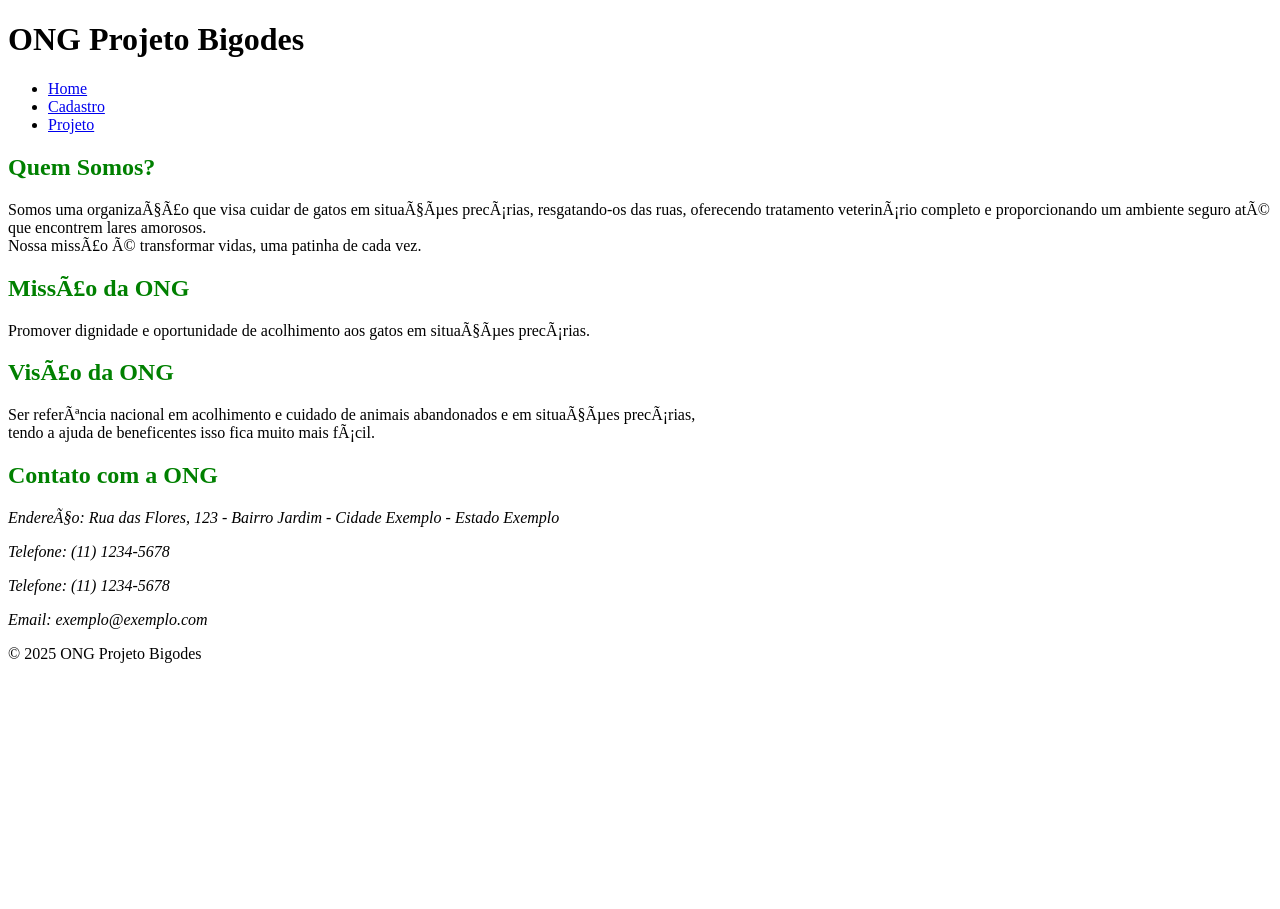
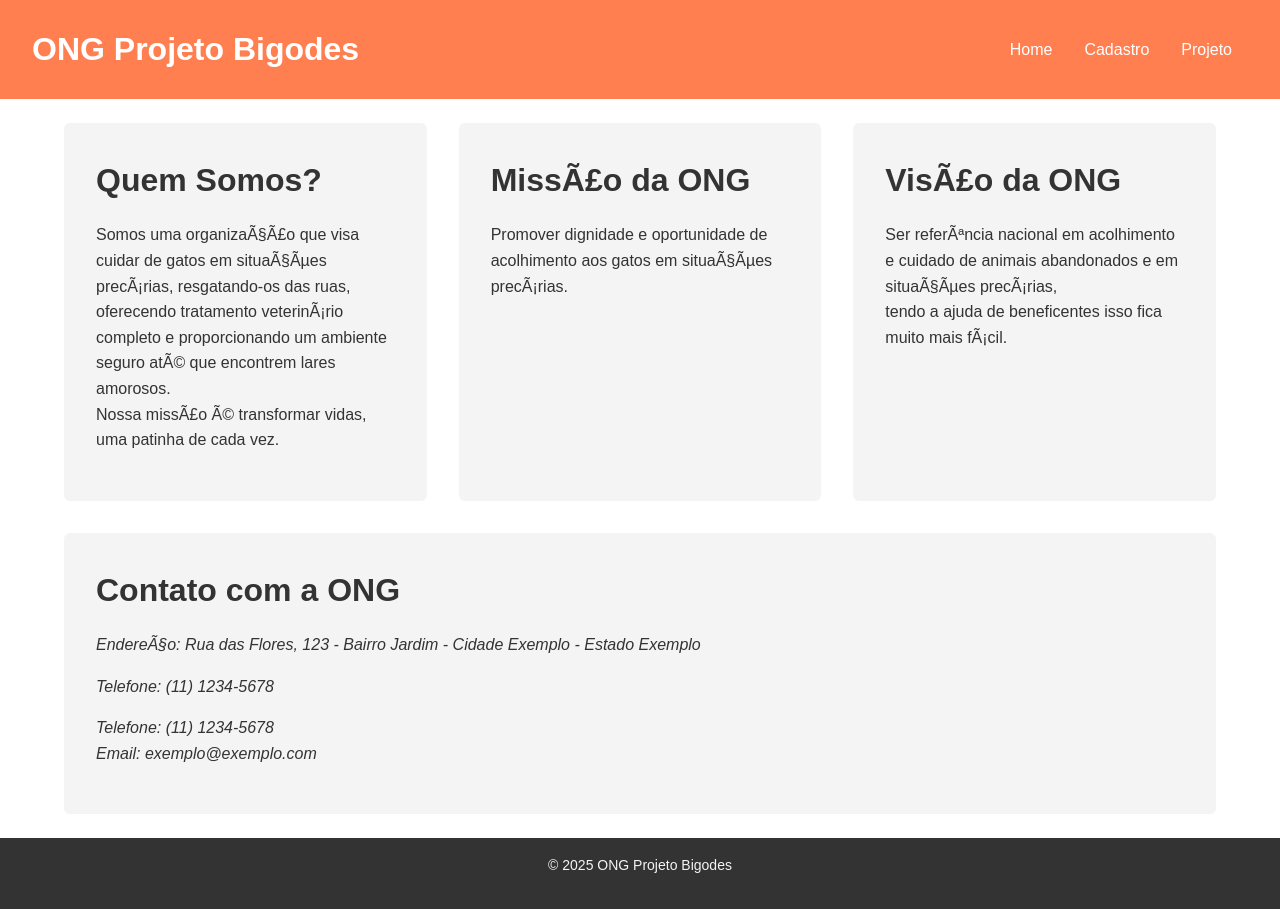
Before and after one commit to Odranel/Meu-aprendizado-na-falculdade-cruzeiro-do-sul---desenvolvimento-web.-, a plain HTML site: page index.html in a window 1280 px wide. Before the commit the page ends 800 px from the top, so only its background shows below. Drawn offline with Linux system fonts and the light colour scheme.

Commit message:
v1.06 - incluindo o CSS na página principal.

```diff
--- /dev/null
+++ b/css/index.css
@@ -0,0 +1,251 @@
+/* ===================================================
+   1. DESIGN SYSTEM (Variáveis CSS Customizadas)
+   =================================================== */
+:root {
+    /* 1.1 Paleta de Cores (Mínimo 8 cores) */
+    --color-primary: #FF7F50; /* Coral - Gatos */
+    --color-secondary: #4682B4; /* Azul Aço */
+    --color-accent: #3CB371; /* Verde Média */
+    --color-neutral-dark: #333333; /* Texto Principal */
+    --color-neutral-light: #f4f4f4; /* Fundo Leve */
+    --color-white: #ffffff;
+    --color-success: #28a745;
+    --color-error: #dc3545;
+
+    /* 1.2 Tipografia Hierárquica (Mínimo 5 tamanhos) */
+    --font-size-xl: 3.0rem; /* Título principal */
+    --font-size-lg: 2.0rem; /* Títulos de seção */
+    --font-size-md: 1.25rem; /* Subtítulos */
+    --font-size-base: 1.0rem; /* Corpo de texto */
+    --font-size-sm: 0.875rem; /* Rodapé/Notas */
+
+    /* 1.3 Sistema de Espaçamento Modular (Múltiplos de 8px) */
+    --spacing-xxs: 4px;   /* 0.25rem (opcional, mas útil) */
+    --spacing-xs: 8px;    /* 0.5rem */
+    --spacing-sm: 16px;   /* 1.0rem */
+    --spacing-md: 24px;   /* 1.5rem */
+    --spacing-lg: 32px;   /* 2.0rem */
+    --spacing-xl: 48px;   /* 3.0rem */
+    --spacing-xxl: 64px;  /* 4.0rem */
+
+    /* 1.4 Outras Variáveis */
+    --border-radius: 6px;
+    --transition-time: 0.3s;
+}
+
+/* ---------------------------------------------------
+   2. ESTILOS BASE E RESET SIMPLES
+   --------------------------------------------------- */
+* {
+    box-sizing: border-box;
+    margin: 0;
+    padding: 0;
+}
+
+html {
+    font-size: 16px; /* Base rem */
+}
+
+body {
+    font-family: Arial, sans-serif;
+    line-height: 1.6;
+    color: var(--color-neutral-dark);
+    background-color: var(--color-white);
+}
+
+h1 { font-size: var(--font-size-xl); margin-bottom: var(--spacing-sm); }
+h2 { font-size: var(--font-size-lg); margin-bottom: var(--spacing-sm); }
+p { margin-bottom: var(--spacing-sm); }
+a { color: var(--color-primary); text-decoration: none; transition: color var(--transition-time); }
+a:hover { color: var(--color-secondary); }
+
+/* Remove CSS inline do H2 (se a prioridade é o CSS externo) */
+section h2 {
+    color: var(--color-neutral-dark) !important;
+    font-style: normal !important;
+}
+/* No seu HTML o primeiro H2 tem CSS inline, para o CSS externo sobrescrever, use !important ou remova o style inline no HTML */
+
+
+/* ===================================================
+   3. LEIAUTE PRINCIPAL COM GRID
+   =================================================== */
+body {
+    /* Define o grid principal para o BODY ou um Container externo */
+    display: grid;
+    /* Cabeçalho, Main e Rodapé */
+    grid-template-rows: auto 1fr auto;
+    grid-template-columns: 100%;
+    min-height: 100vh;
+}
+
+main {
+    /* Centraliza o conteúdo e aplica padding lateral */
+    width: 100%;
+    max-width: 1200px; /* Largura máxima para desktop */
+    margin: 0 auto;
+    padding: var(--spacing-md);
+    display: grid;
+    /* Grid customizado de 12 colunas para as seções */
+    grid-template-columns: repeat(12, 1fr);
+    gap: var(--spacing-lg);
+}
+
+/* As seções vão ocupar todas as 12 colunas por padrão */
+main section {
+    grid-column: 1 / -1;
+    padding: var(--spacing-lg);
+    background-color: var(--color-neutral-light);
+    border-radius: var(--border-radius);
+}
+
+
+/* ===================================================
+   4. NAVEGAÇÃO SOFISTICADA E FLEXBOX
+   =================================================== */
+header {
+    background-color: var(--color-primary);
+    color: var(--color-white);
+    padding: var(--spacing-md) var(--spacing-lg);
+    display: flex; /* Utilizando Flexbox para alinhar elementos internos */
+    justify-content: space-between;
+    align-items: center;
+}
+
+header h1 {
+    font-size: var(--font-size-lg);
+    margin-bottom: 0;
+}
+
+nav ul {
+    list-style: none;
+    display: flex; /* Flexbox para o menu de desktop */
+}
+
+nav ul li a {
+    color: var(--color-white);
+    padding: var(--spacing-xs) var(--spacing-sm);
+    display: block;
+}
+
+nav ul li a:hover {
+    background-color: rgba(255, 255, 255, 0.2);
+    border-radius: var(--border-radius);
+}
+
+/* Implementação Mínima Menu Hambúrguer (Escondido por enquanto) */
+.menu-hamburguer {
+    display: none;
+    cursor: pointer;
+    font-size: var(--font-size-lg);
+    color: var(--color-white);
+}
+
+/* ===================================================
+   5. RODAPÉ
+   =================================================== */
+footer {
+    grid-row: 3;
+    background-color: var(--color-neutral-dark);
+    color: var(--color-neutral-light);
+    text-align: center;
+    padding: var(--spacing-sm);
+    font-size: var(--font-size-sm);
+}
+
+/* ===================================================
+   6. RESPONSIVIDADE (5 BREAKPOINTS OBRIGATÓRIOS)
+   =================================================== */
+
+/*
+  Breakpoints Sugeridos:
+  1. Mobile Pequeno (Até 480px)
+  2. Mobile Grande (481px a 767px) - Padrão de 12 colunas em uma linha.
+  3. Tablet (768px a 1023px) - Layout de 2 colunas.
+  4. Desktop Pequeno (1024px a 1439px) - Layout de 3 colunas.
+  5. Desktop Grande (Acima de 1440px) - Layout de 4 colunas.
+*/
+
+/* --------------------------------------------------- */
+/* Breakpoint 1: Mobile Pequeno (Max-width 480px) */
+@media screen and (max-width: 480px) {
+    /* Ajustes finos de tipografia */
+    :root {
+        --font-size-xl: 2.5rem;
+        --font-size-lg: 1.5rem;
+    }
+
+    /* Configuração para Menu Mobile (Hambúrguer Visível) */
+    nav ul {
+        display: none; /* Esconde o menu de desktop */
+        /* Para mostrar o menu, você precisaria de JS ou de um truque CSS/checkbox */
+    }
+    .menu-hamburguer {
+        display: block;
+    }
+}
+
+/* --------------------------------------------------- */
+/* Breakpoint 2: Mobile Grande e Padrão (Max-width 767px) */
+@media screen and (max-width: 767px) {
+    header {
+        flex-direction: column; /* Cabeçalho empilha no mobile */
+        text-align: center;
+    }
+
+    nav ul {
+        flex-direction: column; /* Menu em lista vertical */
+        width: 100%;
+        margin-top: var(--spacing-sm);
+    }
+
+    nav ul li {
+        margin-bottom: var(--spacing-xs);
+    }
+
+    main {
+        gap: var(--spacing-sm); /* Diminui o gap */
+    }
+}
+
+/* --------------------------------------------------- */
+/* Breakpoint 3: Tablet (Min-width 768px) */
+@media screen and (min-width: 768px) {
+    /* Layout de 2 colunas: Duas seções lado a lado */
+    /* Cada seção ocupa 6 das 12 colunas */
+    main section:nth-child(odd) {
+        grid-column: span 6;
+    }
+    main section:nth-child(even) {
+        grid-column: span 6;
+    }
+
+    /* A última seção (Contato) pode ocupar todas as 12 colunas */
+    main section:last-child {
+        grid-column: 1 / -1;
+    }
+}
+
+/* --------------------------------------------------- */
+/* Breakpoint 4: Desktop Pequeno (Min-width 1024px) */
+@media screen and (min-width: 1024px) {
+    /* Layout de 3 colunas para as primeiras seções */
+    /* 12 colunas / 3 = 4 colunas para cada seção */
+    main section:not(:last-child) {
+        grid-column: span 4;
+    }
+    /* Missão, Visão e Quem Somos lado a lado. Contato abaixo. */
+}
+
+/* --------------------------------------------------- */
+/* Breakpoint 5: Desktop Grande (Min-width 1440px) */
+@media screen and (min-width: 1440px) {
+    /* Aumenta a largura máxima para telas maiores */
+    main {
+        max-width: 1400px;
+    }
+    /* E espaçamentos */
+    :root {
+        --spacing-xxl: 80px;
+    }
+}
--- a/index.html
+++ b/index.html
@@ -6,19 +6,8 @@
     <!-metadados para a codificação de caracteres especiais-->
     <meta name="viewport" content="width=device-width, initial-scale=1.0"> <!--tela mais resposiva, vai se adequar a qualquer tipo de tela e navegadores-->
     <title>ONG Projeto Bigodes | Cruzeiro do Sul</title><!--título da página-->
+<link rel="stylesheet" href="css/index.css"> <!--link para o arquivo CSS externo-->
 
-
-    <style>
-h2 {
-    color: green;
-    font-style: normal;
-}
-
-
-
-
-    </style><!--regras de CSS global, aqui vou informar que o CSS deve pegar todas os subtítulos "h2", para que coloque em um tom de verde.
-    mas posso fazer isso em outra página também-->
 
 
 </head><!--fecha o cabeçalho-->
@@ -41,8 +30,7 @@ h2 {
     </header> <!--cabeçalho da página-->
 <main> <!--conteúdo prncipal-->
         <section> <!--seção-->
-        <h2 style="color: green; font-style: normal;"> Quem Somos?</h2> <!--subtítulo, com CSS inline, incluindo também a fonte.
-        Aqui sempre irá ficar verde, pois inline se diferencia da tag style no cabeçalho que é global.-->
+        <h2> Quem Somos?</h2> <!--subtítulo-->
             <p>Somos uma organização que visa cuidar de gatos em situações precárias,
             resgatando-os das ruas, oferecendo tratamento veterinário completo e proporcionando um ambiente seguro até que encontrem lares amorosos.
             <br> Nossa missão é transformar vidas, uma patinha de cada vez.</p> <!--parágrafo-->
```
